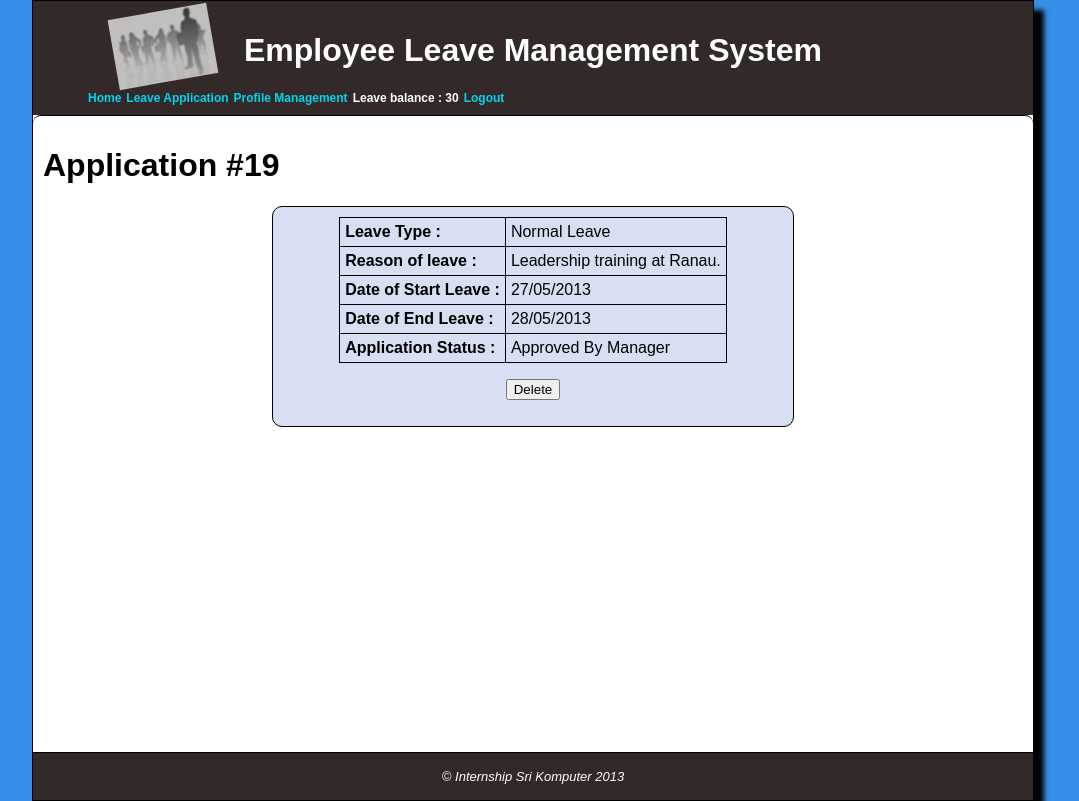
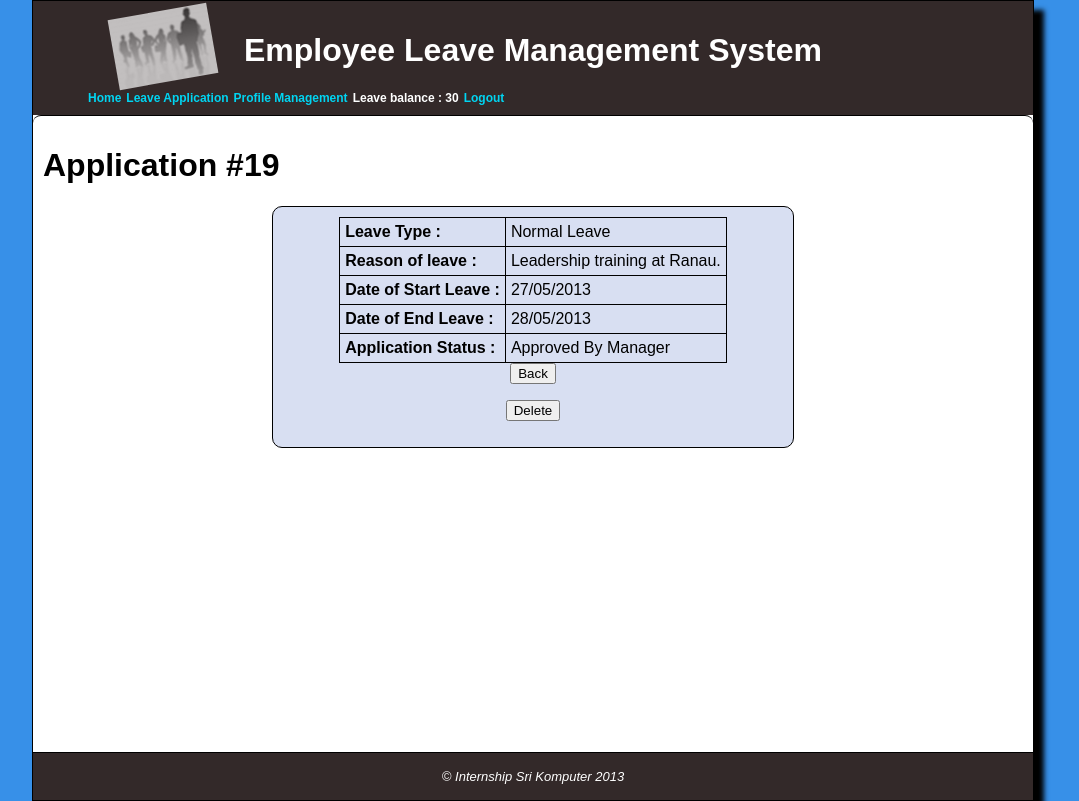
Before and after one commit to Srikom/ELMS, a Rails app: page /leave_applications/19 in a window 1280 px wide. Shown: the whole page, without its empty margins (107-1186 px from the left). Run offline with Rails 7, Linux system fonts and the light colour scheme; a user stored in the database is signed in; data comes from the database, SQL or seed files in the repository; both versions use the stored data as it was after the commit; style sheets or scripts are compiled from the project's sources; parts of the project's set-up code (start-up, migrations or seed data) failed here and were passed over; some libraries are stand-ins or nearby versions.

Commit message:
back button

```diff
--- a/app/views/leave_applications/_leaveDetails.html.erb
+++ b/app/views/leave_applications/_leaveDetails.html.erb
@@ -32,7 +32,7 @@
 		</tr>
 
 	</table>
-
+    <center><%=button_to 'Back',:back,method: :get%></center>
                             <% if current_employee.id == @ld.employee_id && @ld.status_id == 1 %>
                                 <% if (@ld.start_date >= Date.today)%>
                                     <%= button_to 'Edit',edit_leave_application_path(l.id), method: :get , id: "edit" %>
```
Also changed, not shown: db/development.sqlite3.
